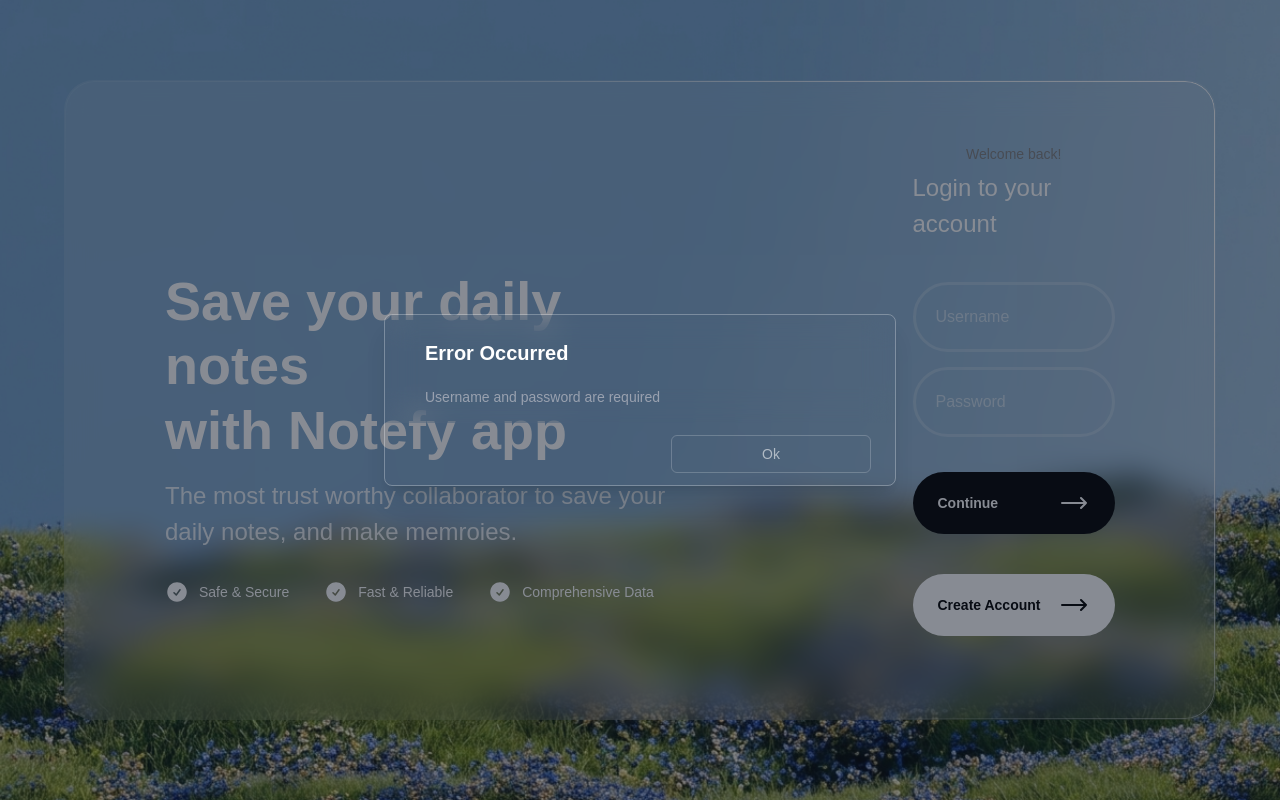
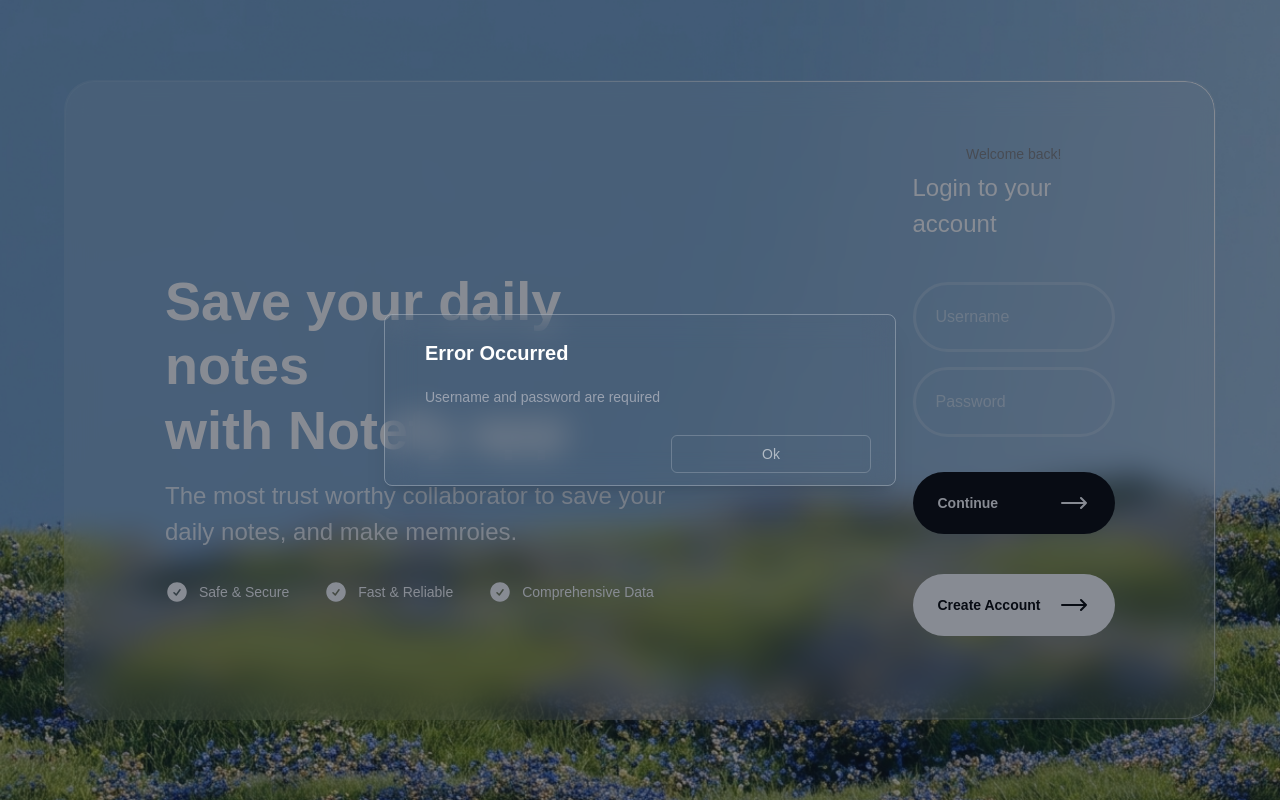
Before and after one commit to Barez01/react-task-manager, a React (Vite) app: page /login in a window 1280 px wide. Both pictures are taken after a click on the button "Continue". Built offline with nearby package versions, Linux system fonts and the light colour scheme.

Commit message:
Error dialog blur bg is better

```diff
--- a/src/Components/Dialogs/error_dialog.tsx
+++ b/src/Components/Dialogs/error_dialog.tsx
@@ -23,9 +23,9 @@
         <div className="flex min-h-full items-end justify-center p-4 text-center sm:items-center sm:p-0">
           <DialogPanel
             transition
-            className="border border-solid border-[#FFFFFF33] relative transform overflow-hidden rounded-lg bg-[rgba(255, 255, 255, 0.2)] text-left shadow-xl outline -outline-offset-1 outline-white/10 transition-all data-closed:translate-y-4 data-closed:opacity-0 data-enter:duration-300 data-enter:ease-out data-leave:duration-200 data-leave:ease-in sm:my-8 sm:w-full sm:max-w-lg data-closed:sm:translate-y-0 data-closed:sm:scale-95"
+            className="border border-solid bg-[rgba(255, 255, 255, 0.2)] backdrop-blur-[15px] border-[#FFFFFF33] relative transform overflow-hidden rounded-lg bg-[rgba(255, 255, 255, 0.2)] text-left shadow-xl outline -outline-offset-1 outline-white/10 transition-all data-closed:translate-y-4 data-closed:opacity-0 data-enter:duration-300 data-enter:ease-out data-leave:duration-200 data-leave:ease-in sm:my-8 sm:w-full sm:max-w-lg data-closed:sm:translate-y-0 data-closed:sm:scale-95"
           >
-            <div className="bg-[rgba(255, 255, 255, 0.2)] backdrop-blur-[15px] px-4 pt-5 pb-4 sm:p-6 sm:pb-4">
+            <div className="px-4 pt-5 pb-4 sm:p-6 sm:pb-4">
               <div className="sm:flex sm:items-start">
                 <div className="mt-3 text-center sm:mt-0 sm:ml-4 sm:text-left">
                   <DialogTitle
@@ -35,9 +35,7 @@
                     Error Occurred
                   </DialogTitle>
                   <div className="mt-5">
-                    <p className="text-sm text-gray-400">
-                      {message}
-                    </p>
+                    <p className="text-sm text-gray-400">{message}</p>
                   </div>
                 </div>
               </div>
--- a/src/Features/Home/Components/Home.css
+++ b/src/Features/Home/Components/Home.css
@@ -16,7 +16,7 @@
 
 .div1 {
   grid-row: span 5 / span 5;
-  border-radius: 30px;
+  border-radius: 20px;
   display: flex;
   flex-direction: column;
   align-items: center;
@@ -27,7 +27,7 @@
   grid-column: span 3 / span 3;
   grid-row: span 7 / span 7;
   /* background-color: red; */
-  border-radius: 30px;
+  border-radius: 20px;
   /* background: rgba(255, 255, 255, 0.1);
   backdrop-filter: blur(1px);
   -webkit-backdrop-filter: blur(1px); */
@@ -93,7 +93,7 @@
   grid-row: span 2 / span 2;
   grid-row-start: 6;
   background-color: #eb6351;
-  border-radius: 30px;
+  border-radius: 20px;
   display: flex;
   flex-direction: column;
   align-items: center;
--- a/src/Features/Home/Home.tsx
+++ b/src/Features/Home/Home.tsx
@@ -16,10 +16,6 @@
 
   const handleTaskWrite = (e: React.FormEvent) => {
     e.preventDefault();
-    if (!description) {
-      dispatch(setError("No description is specified!"));
-      return;
-    }
     dispatch(writeTask({ title, description }));
   };
 
@@ -68,7 +64,7 @@
           <a href="https://github.com/Barez01" target="_blank" className="div3">
             <h1>Follow me</h1>
             <p>
-              If you find this project usefull, <br />
+              If you find this project useful, <br />
               you can follow me
             </p>
             <div className="image-container">
```
